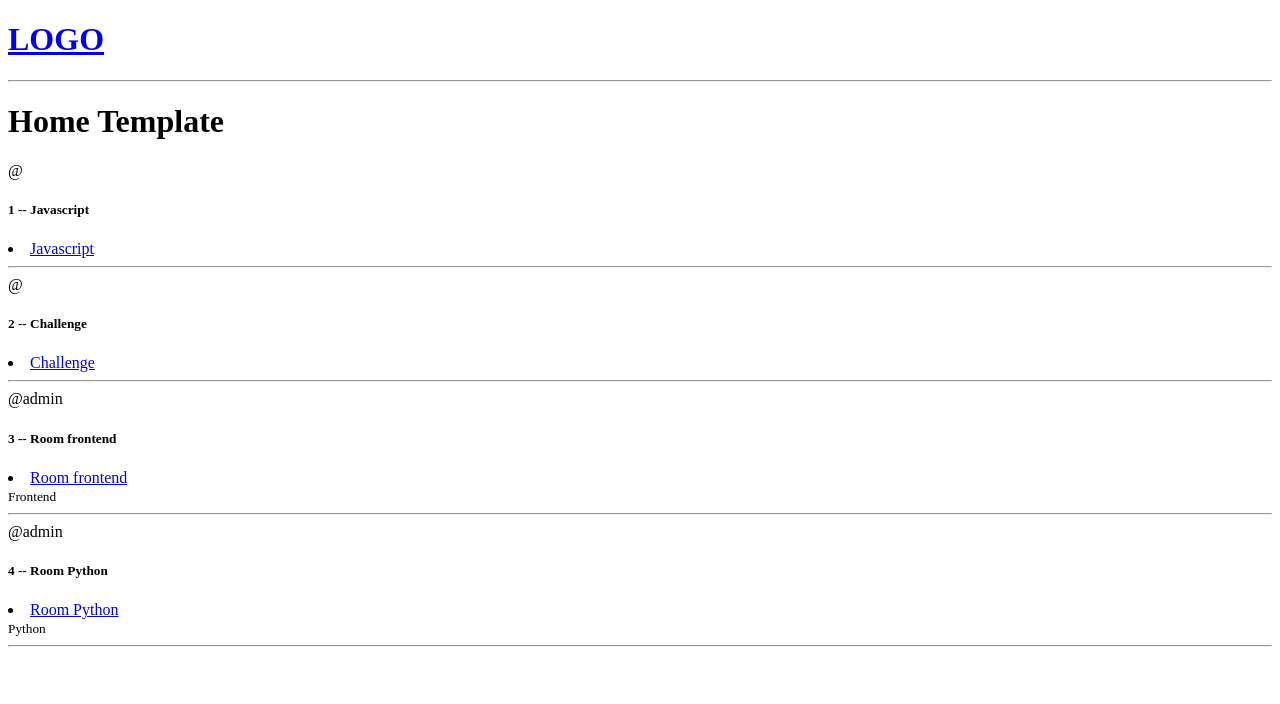
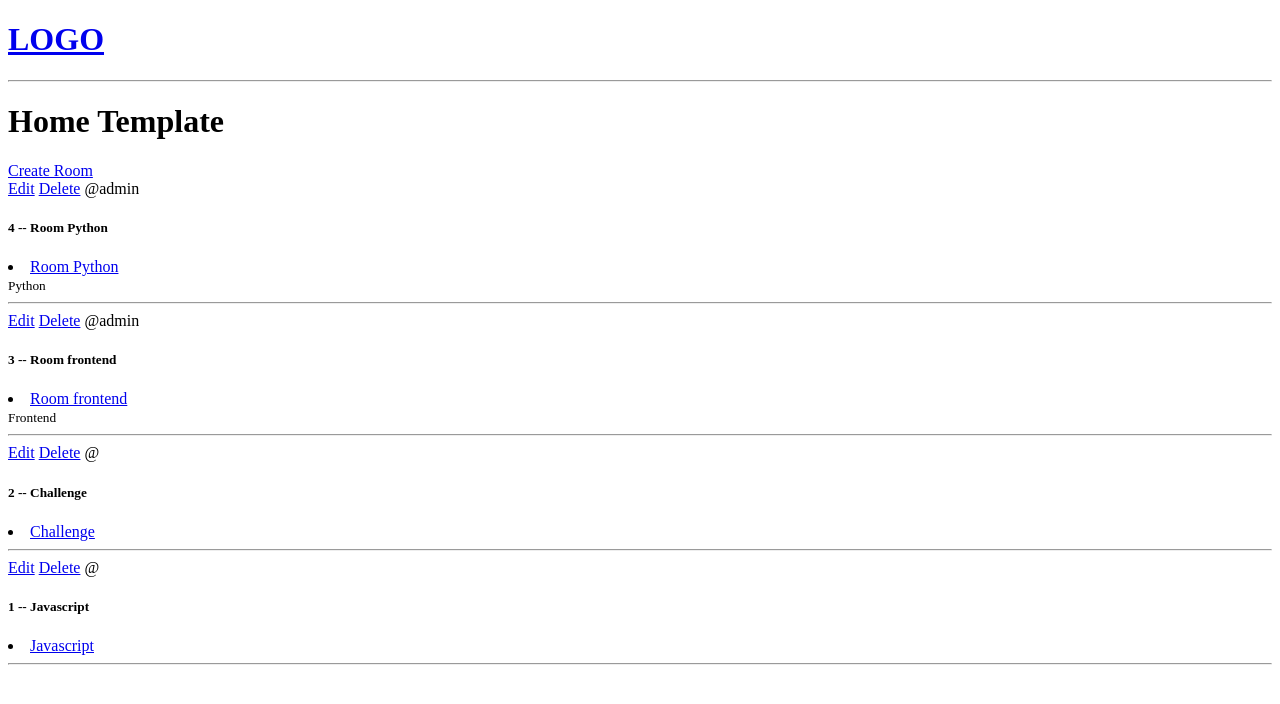
Before and after one commit to nguyenlekhanh/djangoTutorial, a Django app: page / in a window 1280 px wide. Shown: the top 704 px of the page. Run offline with Django 4.2, Linux system fonts and the light colour scheme; data comes from the database, SQL or seed files in the repository; both versions use the stored data as it was after the commit.

Commit message:
CRUD room model

```diff
--- a/base/models.py
+++ b/base/models.py
@@ -18,6 +18,13 @@
     #auto_now_add only first creating item
     created = models.DateTimeField(auto_now_add=True)
 
+    class Meta:
+        #ordering
+        #descending
+        #ordering = ['updated', 'created']
+        #ascending
+        ordering = ['-updated', '-created']
+
     def __str__(self):
         return self.name
 
--- a/base/templates/base/home.html
+++ b/base/templates/base/home.html
@@ -5,9 +5,12 @@
 <h1>Home Template</h1>
 
 <div>
+    <a href="{% url 'create-room' %}">Create Room</a>
     <div>
         {% for room in rooms %}
             <div>
+                <a href="{% url 'update-room' room.id %}">Edit</a>
+                <a href="{% url 'delete-room' room.id %}">Delete</a>
                 <span>@{{room.host.username}}</span>
                 <h5>{{room.id}} -- {{room.name}}</h5>
                 <li><a href="{% url 'room_detail' room.id %}">{{ room.name }}</a></li>
--- a/base/urls.py
+++ b/base/urls.py
@@ -5,4 +5,8 @@
     path('', views.home, name="home"),
     path('room/', views.room, name="room"),
     path('room/<str:pk>/', views.room_detail, name="room_detail"),
+
+    path('create-room/', views.createRoom, name="create-room"),
+    path('update-room/<str:pk>/', views.updateRoom, name="update-room"),
+    path('delete-room/<str:pk>/', views.deleteRoom, name="delete-room"),
 ]
--- a/base/views.py
+++ b/base/views.py
@@ -1,7 +1,8 @@
-from django.shortcuts import render
+from django.shortcuts import render, redirect
 from django.template import loader
 from django.http import HttpResponse
 from .models import Room
+from .forms import RoomForm
 
 # Create your views here.
 
@@ -27,10 +28,46 @@
 def room_detail(request, pk):
     #template = loader.get_template("base/room.html")
     room = Room.objects.get(id=pk)
-    for i in rooms:
-        if i['id']== int(pk):
-            room = i
 
     context = {'room': room}
 
     return render(request, "base/room_detail.html", context)
+
+
+def createRoom(request):
+    form = RoomForm()
+
+    if request.method == 'POST':
+        #print(request.POST)
+        form = RoomForm(request.POST)
+        if form.is_valid():
+            form.save()
+            return redirect('home')
+
+    context = {'form': form}
+    return render(request, 'base/room_form.html', context)
+
+
+def updateRoom(request, pk):
+    room = Room.objects.get(id=pk)
+    form = RoomForm(instance=room)
+
+    if request.method == 'POST':
+        #print(request.POST)
+        form = RoomForm(request.POST, instance=room)
+        if form.is_valid():
+            form.save()
+            return redirect('home')
+
+    context = {'form': form}
+
+    return render(request, 'base/room_form.html', context)
+
+def deleteRoom(request, pk):
+    room = Room.objects.get(id=pk)
+
+    if request.method == 'POST':
+        room.delete()
+        return redirect('home')
+
+    return render(request, 'base/delete.html', {'obj': room})
```
Also changed, not shown: base/forms.py (added, +7 -0 lines), base/templates/base/delete.html (added, +12 -0 lines), base/templates/base/room_form.html (added, +14 -0 lines), db.sqlite3.
